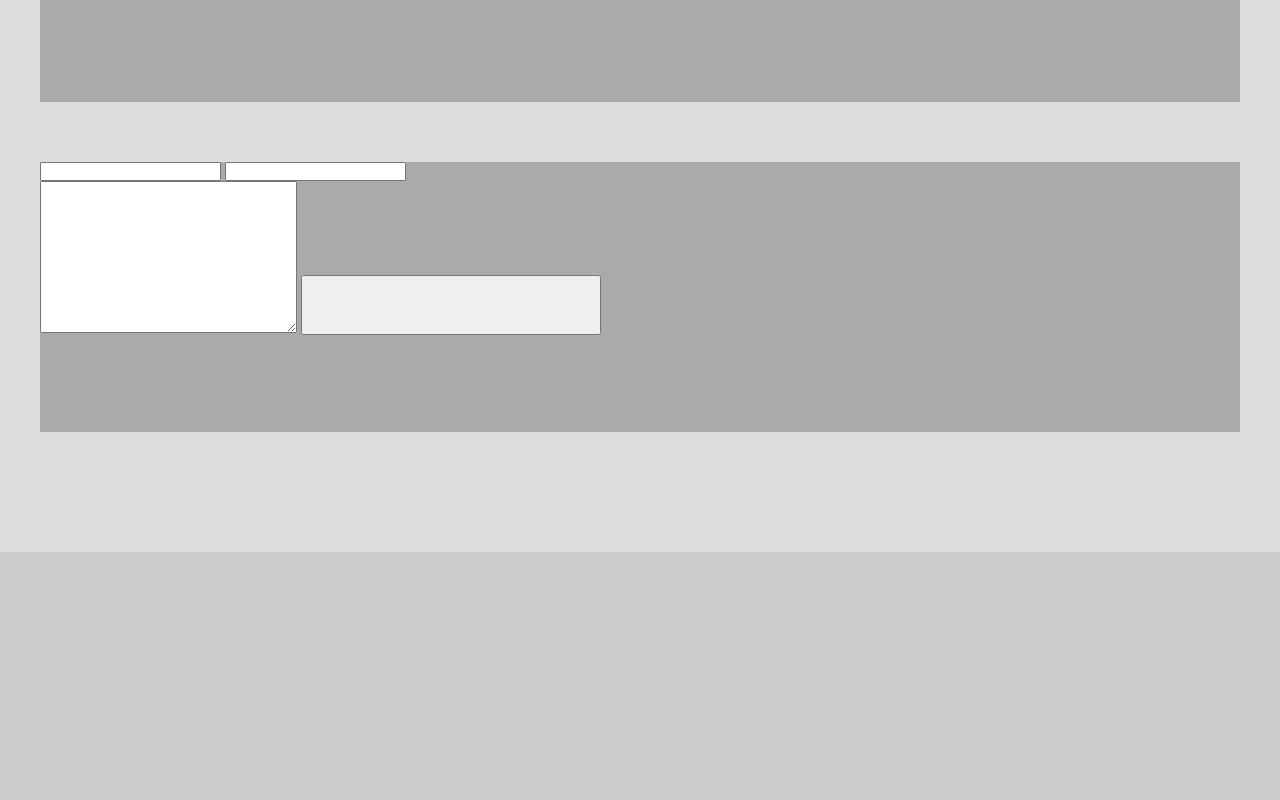
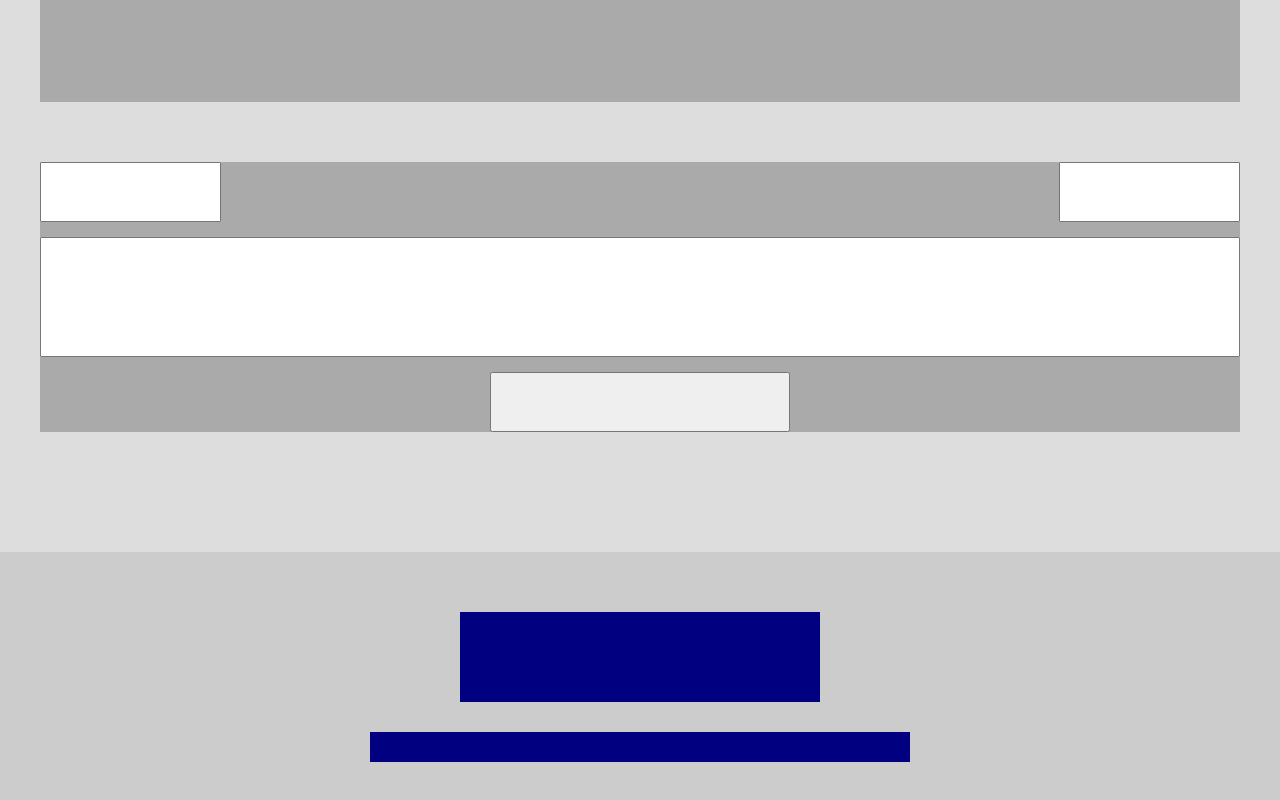
Before and after one commit to jjs06/second_potfolio, a plain HTML site: page index.html in a window 1280 px wide. Shown: the part 11178-11978 px from the top of the page. Drawn offline with Linux system fonts and the light colour scheme.

Commit message:
2023.07.18.02

```diff
--- a/css/pr2_style.css
+++ b/css/pr2_style.css
@@ -3,6 +3,8 @@
 *{margin: 0; padding: 0; box-sizing: border-box;}
 #wrap{width: 100%; height: auto; display: flex; flex-direction: column; align-items: center;}
 
+
+/*button*/
 .btn2{width: 300px; height: 60px;}
 .btn4{width: 120px; height: 120px; border-radius: 100%;}
 
@@ -41,6 +43,7 @@ header{width: 1500px; height: 120px; position: absolute; top: 0; left: 50%; tran
 #section .sc3{width: 100%; height: 600px; display: flex; justify-content: center;; background-color: skyblue;}
 #section .sc3>.tbox4{width: 1500px; height: 600px; background-color: #aaa;}
 
+/*sc4*/
 #section .sc4{width: 1500px; height: 1200px; padding: 120px 0; display: flex; flex-direction: column; justify-content: space-between; background-color: blue;}
 #section .sc4>.b2{width: 1500px; height: 120px; display: flex; justify-content: space-between; align-items: center;}
 #section .sc4>.b2 h2{width: 600px; height: 120px; background-color: #aaa;}
@@ -48,14 +51,17 @@ header{width: 1500px; height: 120px; position: absolute; top: 0; left: 50%; tran
 #section .sc4>.b3>.b4{width: 720px; height: 780px; background-color: cadetblue;}
 #section .sc4>.b3>.b4>.m4{width: 720px; height: 720px; background-color:  lightcyan;}
 
+/*sc5*/
 #section .sc5{width: 100%; height: 900px; background-color: violet;}
 
+/*sc6*/
 #section .sc6{width: 1500px; height: 2880px; padding: 120px 0; display: flex; flex-direction: column; justify-content: space-between; background-color: purple;}
 #section .sc6>h2{width: 1500px; height: 120px; background-color: #aaa;}
 #section .sc6>.b5{width: 1500px; height: 780px; display: flex; justify-content: space-between; background-color: lightpink;}
 #section .sc6>.b5>.m5{width: 900px;height: 780px; background-color: lightcyan;}
 #section .sc6>.b5>.tbox5{width: 540px; height: 780px; background-color: #aaa;}
 
+/*sc7*/
 #section .sc7{width: 100%; height: 1320px; display: flex; justify-content: center; background-color: pink;}
 #section .sc7>.b6{width: 1500px; height: 1320px; padding: 120px 0; display: flex; flex-direction: column; justify-content: space-between; align-items: center; background-color: darkred;}
 #section .sc7>.b6 h2{width: 1500px; height: 60px; background-color: #aaa;}
@@ -63,6 +69,7 @@ header{width: 1500px; height: 120px; position: absolute; top: 0; left: 50%; tran
 #section .sc7>.b6>.b7>.b8{width: 480px; height: 840px; background-color: chocolate;}
 #section .sc7>.b6>.b7>.b8>.m6{width: 480px; height: 600px; background-color: lightcyan;}
 
+/*sc8*/
 #section .sc8{width: 1500px; height: 1050px; padding: 120px 0; display: flex; justify-content: space-between; align-items: end; background-color: aqua;}
 #section .sc8>.b9{width: 1200px; height: 810px; display: flex; flex-direction: column; align-items: center; justify-content: space-between;}
 #section .sc8>.b9>.m7{width: 120px; height: 120px; border-radius: 100%; background-color: #aaa;}
@@ -71,11 +78,18 @@ header{width: 1500px; height: 120px; position: absolute; top: 0; left: 50%; tran
 #section .sc8>.b9>.b10>.m8{width: 180px; height: 180px; border-radius: 100%; background-color: lightcyan;}
 #section .sc8>.b9>.b10>.tbox7{width: 240px; height: 60px; background-color: #aaa;}
 
+/*footer*/
 footer{width: 100%; height: 990px; display: flex; flex-direction: column; align-items: center; justify-content: space-between; background-color: #444;}
+
+/*footer massage*/
 footer .b11{width: 1500px;height: 720px; padding: 120px 0; display: flex; flex-direction: column; align-items: center; justify-content: space-between; background-color: #ddd;}
 footer .b11>.tbox8{width: 1200px; height: 150px; background-color: #aaa;}
-footer .b11 form{width: 1200px; height: 270px; background-color: #aaa;}
+footer .b11 form{width: 1200px; height: 270px; display: flex; flex-direction: column; align-items: center; justify-content: space-between; background-color: #aaa;}
+footer .b11 form>.tbox9{width: 1200px; height: 60px; display: flex; justify-content: space-between;}
+footer .b11 form>.tbox9>input{height: 60px;}
+footer .b11 form>textarea{width: 1200px; height: 120px; resize: none;}
 
-
-footer .b12{width: 1500px; height: 270px; background-color: #ccc;}
-footer .b12>.logo2{}
+/*footer info*/
+footer .b12{width: 1500px; height: 270px; padding: 60px 0; display: flex; flex-direction: column; align-items: center; justify-content: space-between; background-color: #ccc;}
+footer .b12>.logo2{width: 360px; height: 90px; background-color: navy;}
+footer .b12>ul{width: 540px; height: 30px; background-color: navy;}
```
